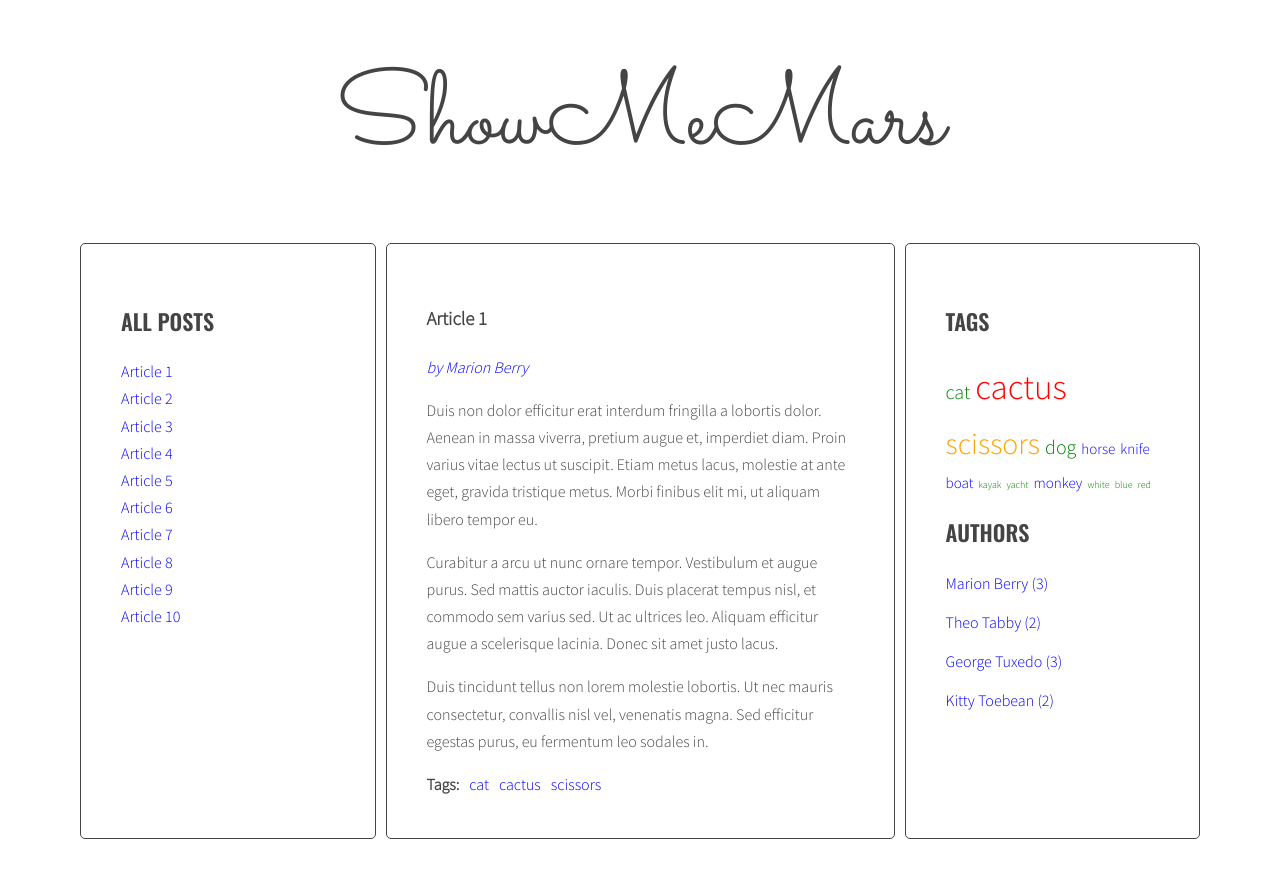
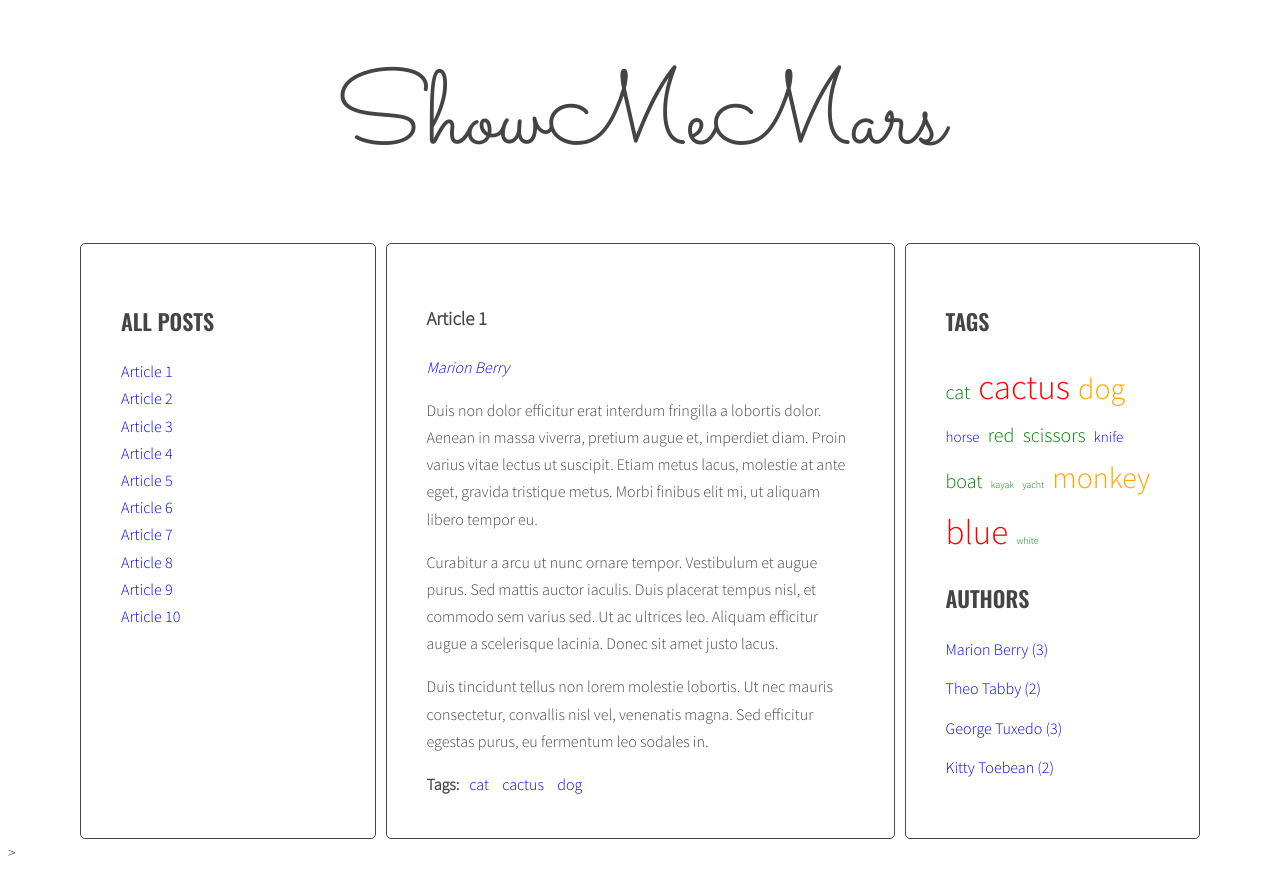
Before and after one commit to Mariusz-Karbowski/javascript-blog, a website: page index.html in a window 1280 px wide. Before the commit the page ends 847 px from the top, so only its background shows below. Drawn offline with nearby package versions, Linux system fonts and the light colour scheme.

Commit message:
Added handlebars

```diff
--- a/index.html
+++ b/index.html
@@ -17,7 +17,7 @@
               </ul>
             </aside>
             <section class="posts">
-              <article class="post active" id="article-1" data-tags="cat cactus scissors" data-author="Marion Berry">
+              <article class="post active" id="article-1" data-tags="cat cactus dog" data-author="Marion Berry">
                 <h3 class="post-title">Article 1</h3>
                 <p class="post-author"></p>
                 <div class="post-content">
@@ -34,7 +34,7 @@
                   </ul>
                 </div>
               </article>
-              <article class="post" id="article-2" data-tags="cat dog horse" data-author="Theo Tabby">
+              <article class="post" id="article-2" data-tags="cat dog horse red" data-author="Theo Tabby">
                 <h3 class="post-title">Article 2</h3>
                 <p class="post-author"></p>
                 <div class="post-content">
@@ -52,7 +52,7 @@
                   </ul>
                 </div>
               </article>
-              <article class="post" id="article-3" data-tags="cactus scissors knife" data-author="George Tuxedo">
+              <article class="post" id="article-3" data-tags="cactus scissors knife red" data-author="George Tuxedo">
                 <h3 class="post-title">Article 3</h3>
                 <p class="post-author"></p>
                 <div class="post-content">
@@ -85,7 +85,7 @@
                   </ul>
                 </div>
               </article>
-              <article class="post" id="article-5" data-tags="dog monkey" data-author="Marion Berry">
+              <article class="post" id="article-5" data-tags="dog monkey boat" data-author="Marion Berry">
                 <h3 class="post-title">Article 5</h3>
                 <p class="post-author"></p>
                 <div class="post-content">
@@ -102,7 +102,7 @@
                   </ul>
                 </div>
               </article>
-              <article class="post" id="article-6" data-tags="cactus scissors" data-author="George Tuxedo">
+              <article class="post" id="article-6" data-tags="cactus scissors monkey blue" data-author="George Tuxedo">
                 <h3 class="post-title">Article 6</h3>
                 <p class="post-author"></p>
                 <div class="post-content">
@@ -119,7 +119,7 @@
                   </ul>
                 </div>
               </article>
-              <article class="post" id="article-7" data-tags="cactus boat knife" data-author="Kitty Toebean">
+              <article class="post" id="article-7" data-tags="cactus boat knife monkey blue" data-author="Kitty Toebean">
                 <h3 class="post-title">Article 7</h3>
                 <p class="post-author"></p>
                 <div class="post-content">
@@ -136,7 +136,7 @@
                   </ul>
                 </div>
               </article>
-              <article class="post" id="article-8" data-tags="cactus scissors cat" data-author="Theo Tabby">
+              <article class="post" id="article-8" data-tags="cactus scissors cat blue" data-author="Theo Tabby">
                 <h3 class="post-title">Article 8</h3>
                 <p class="post-author"></p>
                 <div class="post-content">
@@ -153,7 +153,7 @@
                   </ul>
                 </div>
               </article>
-              <article class="post" id="article-9" data-tags="dog horse monkey" data-author="Marion Berry">
+              <article class="post" id="article-9" data-tags="dog horse monkey blue" data-author="Marion Berry">
                 <h3 class="post-title">Article 9</h3>
                 <p class="post-author"></p>
                 <div class="post-content">
@@ -201,6 +201,26 @@
           </main>
         </div>
       </div>
+  <script id="template-article-link" type="text/x-handlebars-template">
+      <li><a href="#{{ id }}"><span>{{ title }}</span></a></li>
+  </script>
+  <script id="template-tag-link" type="text/x-handlebars-template">
+    <li><a href="#tag-{{ tag }}"><span>{{ tag }}</span></a></li>
+  </script>>
+  <script id="template-author-link" type="text/x-handlebars-template">
+    <a href="#author-{{ author }}"><span>{{ author }}</span></a>
+  </script>
+  <script id="template-tag-cloud-link" type="text/x-handlebars-template">
+    {{#each tags}}
+    <li><a href="#tag-{{ tag }}" class="{{ className }}"><span>{{ tag }}</span></a></li>
+    {{/each}}
+  </script>
+  <script id="template-author-cloud-link" type="text/x-handlebars-template">
+    {{#each authors}}
+    <li><a href="#author-{{ author }}" class="{{ className }}"><span>{{ author }} ({{ count }})</span></a></li>
+    {{/each}}
+  </script>
+  <script src="https://cdnjs.cloudflare.com/ajax/libs/handlebars.js/4.1.0/handlebars.min.js"></script>
 	<script src="js/script.js"></script>
 </body>
 </html>
--- a/js/script.js
+++ b/js/script.js
@@ -1,101 +1,59 @@
 'use strict';
+
+const templates = {
+  articleLink: Handlebars.compile(document.querySelector('#template-article-link').innerHTML),
+  tagLink: Handlebars.compile(document.querySelector('#template-tag-link').innerHTML),
+  authorLink: Handlebars.compile(document.querySelector('#template-author-link').innerHTML),
+  tagCloudLink: Handlebars.compile(document.querySelector('#template-tag-cloud-link').innerHTML),
+  authorCloudLink: Handlebars.compile(document.querySelector('#template-author-cloud-link').innerHTML),
+};
 
 const opts = {
   articleSelector: '.post',
   titleSelector: '.post-title',
   titleListSelector: '.titles',
+  activeLinkSelector: '.titles a.active',
+  activeArticleSelector: '.posts .active',
   articleTagsSelector: '.post-tags .list',
   articleAuthorSelector: '.post-author',
   tagsListSelector: '.tags.list',
   cloudClassCount: 5,
   cloudClassPrefix: 'tag-size-',
-  authorsListSelector: '.list.authors'
-}
+  authorsListSelector: '.list.authors',
+};
 
 function titleClickHandler(event) {
   event.preventDefault();
   const clickedElement = this;
-  console.log('Link was clicked!');
-
-  /* [DONE] remove class 'active' fromm all article links */
-
-  const activeLinks = document.querySelectorAll('.titles a.active');
-
+  const activeLinks = document.querySelectorAll(opts.activeLinkSelector);
   for(let activeLink of activeLinks){
     activeLink.classList.remove('active');
   }
-
-  /* [DONE] add class 'active' to the clicked link */
-
-  console.log('clickedElement:', clickedElement);
   clickedElement.classList.add('active');
-
-  /* [DONE] remove class 'active' from all articles */
-
-  const activeArticles = document.querySelectorAll('.posts .active');
-
+  const activeArticles = document.querySelectorAll(opts.activeArticleSelector);
   for(let activeArticle of activeArticles){
     activeArticle.classList.remove('active');
   }
-
-  /* [DONE] get 'href' attribute from the clicked link */
-
   const articleSelector = clickedElement.getAttribute('href');
-  console.log('articleSelector:', articleSelector);
-
-  /* [DONE] find correct article using the selector (value of 'href' attribute) */
-
   const targetArticle = document.querySelector(articleSelector);
-  console.log('targetArticle:', targetArticle);
-
-  /* add class 'active' to the correct article */
-
   targetArticle.classList.add('active');
 }
 
 function generateTitleLinks(customSelector = ''){
-
-  /* remove contents of titleList */
-
   const titleList = document.querySelector(opts.titleListSelector);
   titleList.innerHTML = '';
-
-  /* for each article */
-
   const articles = document.querySelectorAll(opts.articleSelector + customSelector);
-
   let html = '';
-
   for(let article of articles){
-
-    /* get the article id */
-
     const articleId = article.getAttribute('id');
-    console.log('articleId:', articleId);
-
-    /* find the title element */
-
     const articleTitle = article.querySelector(opts.titleSelector).innerHTML;
-
-    /* get the title from title element */
-
-    //const title = article.getAttribute('title');
-
-    /* create HTML of the link */
-
-    const linkHTML = '<li><a href="#' + articleId + '"><span>' + articleTitle + '</span></a></li>';
-    console.log(linkHTML);
-
-    /* insert link into titleList */
-
+    const linkHTMLData = {id: articleId, title: articleTitle};
+    const linkHTML = templates.articleLink(linkHTMLData);
     titleList.insertAdjacentHTML('beforeend', linkHTML);
     html = html + linkHTML;
   }
-
   titleList.innerHTML = html;
-
   const links = document.querySelectorAll('.titles a');
-
   for(let link of links){
     link.addEventListener('click', titleClickHandler);
   }
@@ -104,339 +62,141 @@ function generateTitleLinks(customSelector = ''){
 generateTitleLinks();
 
 function calculateTagsParams(tags){
-
-  const params = {max: 0, min: 999999};
-
+  const minLimit = 999999;
+  const params = {max: 0, min: minLimit};
   for(let tag in tags){
-    console.log(tag + ' is used ' + tags[tag] + ' times');
     if(tags[tag] > params.max){
       params.max = tags[tag];
     } else if(tags[tag] < params.min){
       params.min = tags[tag];
     }
   }
-
   return params;
 }
 
 function calculateTagClass(count, params){
-
   const normalizedCount = count - params.min;
   const normalizedMax = params.max - params.min;
   const percentage = normalizedCount / normalizedMax;
   const classNumber = Math.floor(percentage * (opts.cloudClassCount - 1) + 1);
-
   return opts.cloudClassPrefix + classNumber;
 }
 
 function generateTags(){
-
-  /* create new variable allTags with an empty object */
-
   let allTags = {};
-
-  /* find all articles */
-
   const articles = document.querySelectorAll(opts.articleSelector);
-
-  /* START LOOP: for every article: */
-
   for(let article of articles){
-
-    /* find tags wrapper */
-
     const tagsWrapper = article.querySelector(opts.articleTagsSelector);
     tagsWrapper.innerHTML = '';
-
-    /* make html variable with empty string */
-
     let html = '';
-
-    /* get tags from data-tags attribute */
-
     const articleTags = article.getAttribute('data-tags');
-    console.log('data-tags:', articleTags);
-
-    /* split tags into array */
-
     const articleTagsArray = articleTags.split(' ');
-    console.log('articleTagsArray:', articleTagsArray);
-
-    /* START LOOP: for each tag */
-
     for(let tag of articleTagsArray){
-      console.log('tag:', tag);
-
-      /* generate HTML of the link */
-
-      const linkHTML = '<li><a href="#tag-' + tag + '">' + tag + '</a></li>';
-      console.log('linkHTML:', linkHTML);
-
-      /* add generated code to html variable */
-
+      const linkHTMLData = {tag: tag};
+      const linkHTML = templates.tagLink(linkHTMLData);
       html = html + linkHTML;
-
-      /* check if this link is NOT already in allTags */
-
-      if(!allTags[tag]){
-
-        /* add tag to allTags object */
-
-        allTags[tag] = 1;
-      } else {
-        allTags[tag]++;
-      }
-
-    /* END LOOP: for each tag */
+      !allTags[tag] ? allTags[tag] = 1 : allTags[tag]++;
     }
-
-    /* insert HTML of all the links into the tags wrapper */
-
-    /* END LOOP: for every article: */
-
     tagsWrapper.innerHTML = html;
-
-    /* find list of tags in right column */
-
     const tagList = document.querySelector('.tags');
-
     const tagsParams = calculateTagsParams(allTags);
-    console.log('tagsParams:', tagsParams);
-
-    /* create variable for all links HTML code */
-
-    let allTagsHTML = '';
-
-    /* START LOOP: for each tag in allTags: */
-
+    const allTagsData = {tags: []};
     for(let tag in allTags){
-
-      /* generate code of a link and add it to allTagsHTML */
-
-      const linkHTML = '<li><a href="#tag-' + tag + '" class="' + calculateTagClass(allTags[tag], tagsParams) + '">' + tag + '</a></li>';
-      allTagsHTML = allTagsHTML + linkHTML;
+      allTagsData.tags.push({
+        tag: tag,
+        //count: allTags[tag],
+        className: calculateTagClass(allTags[tag], tagsParams),
+      });
     }
-
-    /* END LOOP: for each tag an allTags */
-
-    /* add html from allTagsHTML to tagList */
-
-    tagList.innerHTML = allTagsHTML;
+    tagList.innerHTML = templates.tagCloudLink(allTagsData);
   }
 }
 
 generateTags();
 
 function tagClickHandler(event){
-  /* prevent default action fot this event */
   event.preventDefault();
-  /* make new constant named "clickedElement" and give it value of "this" */
   const clickedElement = this;
-  console.log('clicked tag', clickedElement);
-
-  /* make a new constant "href" and read the attribute "href" of the clicked element */
-
   const href = clickedElement.getAttribute('href');
-  console.log('clickedElements href:', href);
-
-  /* make a new constant "tag" and extract tag from the "href" constant */
-
   const tag = href.replace('#tag-', '');
-
-  /* find all tag links with class active */
-
   const tagLinks = document.querySelectorAll('a[href="' + href + '"]');
-
-  /* START LOOP: for each active tag link */
-
   for(let tagLink of tagLinks){
-
-    /* remove class active */
     tagLink.classList.remove('active');
-
-  /* END LOOP: for each active tag link */
   }
-
-  /* find all tag links with "href" attribute equal to the "href" constant */
-
   const equalLinks = document.querySelectorAll('a[href="' + href + '"]');
-  console.log(equalLinks);
-
-  /* START LOOP: for each found tag link */
-
   for(let equalLink of equalLinks){
-
-    /* add class active */
-
     equalLink.classList.add('active');
-
-  /* END LOOP: for each found tag link */
   }
-
-  /* execute function "generateTitleLinks" with article selector as argument */
-
   generateTitleLinks('[data-tags~="' + tag +'"]');
-
 }
 
 function addClickListenersToTags(){
-
-  /* find all links to tags */
-
   const tagLinks = document.querySelectorAll('[href^="#tag-"]');
-
-  /* START LOOP: for each link */
-
   for(let tagLink of tagLinks){
-
-    /* add tagClickHandler as event listener for that link */
     tagLink.addEventListener('click', tagClickHandler);
-
-  /* END LOOP: for each link */
   }
 }
 
 addClickListenersToTags();
 
+function calculateAuthorsParams(authors){
+  const minLimit = 999999;
+  const params = {max: 0, min: minLimit};
+  for(let author in authors){
+    params.max = Math.max(authors[author], params.max);
+    params.min = Math.min(authors[author], params.min);
+  }
+  return params;
+}
+
 function generateAuthors(){
-
-  /* create a new variable allAuthors with an empty object */
-
   let allAuthors = {};
-  console.log('allAuthors', allAuthors);
-
-  /* find all authors */
-
   const articles = document.querySelectorAll(opts.articleSelector);
-
-  /* START LOOP: for every article: */
-
   for(let article of articles){
-
-    /* find author wrapper */
-
     const authorWrapper = article.querySelector(opts.articleAuthorSelector);
-    authorWrapper.innerHTML = '';
-
-    /* make html variable with empty string */
-
     let html = '';
-
-    /* get author from data-author attribute */
-
     const articleAuthor = article.getAttribute('data-author');
-    console.log('data-author:', articleAuthor);
-
-    /* generate HTML of the link */
-
-    const linkHTML = '<a href="#author-' + articleAuthor + '">by ' + articleAuthor + '</a>';
-    console.log('author link:', linkHTML);
-
-    /* add generated code to html variable */
-
+    const linkHTMLData = {author: articleAuthor};
+    const linkHTML = templates.authorLink(linkHTMLData);
     html = html + linkHTML;
-    console.log('html:', html);
-
-    /* check if this link is NOT already in allAuthors */
-
-    if(!allAuthors[articleAuthor]){
-
-      /* add generated code to allAuthors array */
-
-      allAuthors[articleAuthor] = 1;
-
-    } else {
-
-      allAuthors[articleAuthor]++;
-    }
-
+    !allAuthors[articleAuthor] ? allAuthors[articleAuthor] = 1 : allAuthors[articleAuthor]++;
     authorWrapper.innerHTML = html;
-
-    const authorList = document.querySelectorAll(opts.authorsListSelector);
-
-    let allAuthorsHTML = '';
-
-    for(let author in allAuthors){
-
-      allAuthorsHTML += '<li><a href="#author-' + author + '"><span>' + author + '</span>' + ' (' + allAuthors[author] + ')' +'</a></li>';
-    }
-    for(let author of authorList){
-      author.innerHTML = allAuthorsHTML;
-    }
-
   }
+  const authorList = document.querySelector('.authors.list');
+  const authorsParams = calculateAuthorsParams(allAuthors);
+  const allAuthorsData = {authors: []};
+  for(let author in allAuthors){
+    allAuthorsData.authors.push({
+      author: author,
+      count: allAuthors[author],
+      className: calculateTagClass(allAuthors, authorsParams),
+    });
+  }
+  authorList.innerHTML = templates.authorCloudLink(allAuthorsData);
 }
 
 generateAuthors();
 
-function authorClickHandler(){
-  /* prevent default action fot this event */
+function authorClickHandler(event){
   event.preventDefault();
-  /* make new constant named "clickedElement" and give it value of "this" */
   const clickedElement = this;
-  console.log('clicked author', clickedElement);
-
-  /* make new constant "href" and read the attribute "href" of the clicked element */
-
   const href = clickedElement.getAttribute('href');
-  console.log('clickedElement href:', href);
-
-  /* make new constant "author" and extract author from the "href" constant */
-
   const author = href.replace('#author-', '');
-
-  /* find all author links with class active */
-
   const authorLinks = document.querySelectorAll('a[href="' + href + '"]');
-
-  /* START LOOP: for each active author link: */
-
   for(let authorLink of authorLinks){
-
-    /* remove class active */
-
     authorLink.classList.remove('active');
-
-    /* END LOOP: for each active author link */
   }
-
-  /* find all author links with "href" attribute equal to the "href"  constant */
-
   const equalLinks = document.querySelectorAll('a[href="' + href + '"]');
-  console.log(equalLinks);
-
-  /* START LOOP: for each found author link: */
-
   for(let equalLink of equalLinks){
-
-    /* add class active */
-
     equalLink.classList.add('active');
-
-    /* END LOOP: for each found author link */
   }
-
-  /* execute function "generateTitleLinks" with author selector as argument */
-
   generateTitleLinks('[data-author="' + author + '"]');
-
 }
 
 function addClickListenersToAuthors() {
-
-  /* find all links to authors */
-
   const authorLinks = document.querySelectorAll('[href^="#author-"]');
-
-  /* START LOOP: for each author: */
-
   for(let authorLink of authorLinks){
-
-    /* add authorClickHandler as event listener for that link */
-
     authorLink.addEventListener('click', authorClickHandler);
-
-  /* END LOOP: for each author */
   }
 }
 
```
